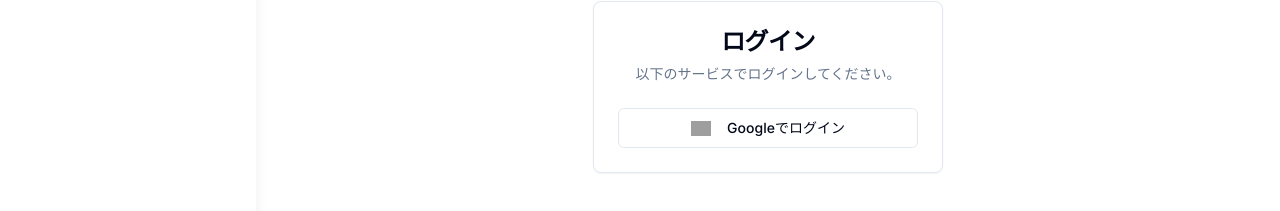
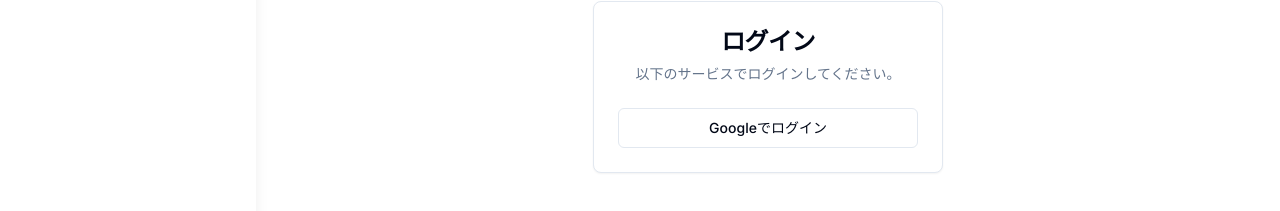
Before and after one commit to iwatomo8/kinodokuna-fe-admin, a Next.js app: page /login in a window 1280 px wide. Shown: the part 402-613 px from the top of the page. Built offline with nearby package versions, Linux system fonts and the light colour scheme; no server answers; grey boxes are pictures that could not be loaded.

Commit message:
fix: 表示されていない画像を削除

```diff
--- a/src/app/login/page.tsx
+++ b/src/app/login/page.tsx
@@ -28,13 +28,6 @@
         <CardContent>
           <div className="grid gap-6">
             <Button variant="outline" onClick={handleSignIn} className="w-full">
-              <Image
-                src="/google.svg"
-                width={20}
-                height={20}
-                alt="Google"
-                className="mr-2"
-              />
               Googleでログイン
             </Button>
           </div>
```
